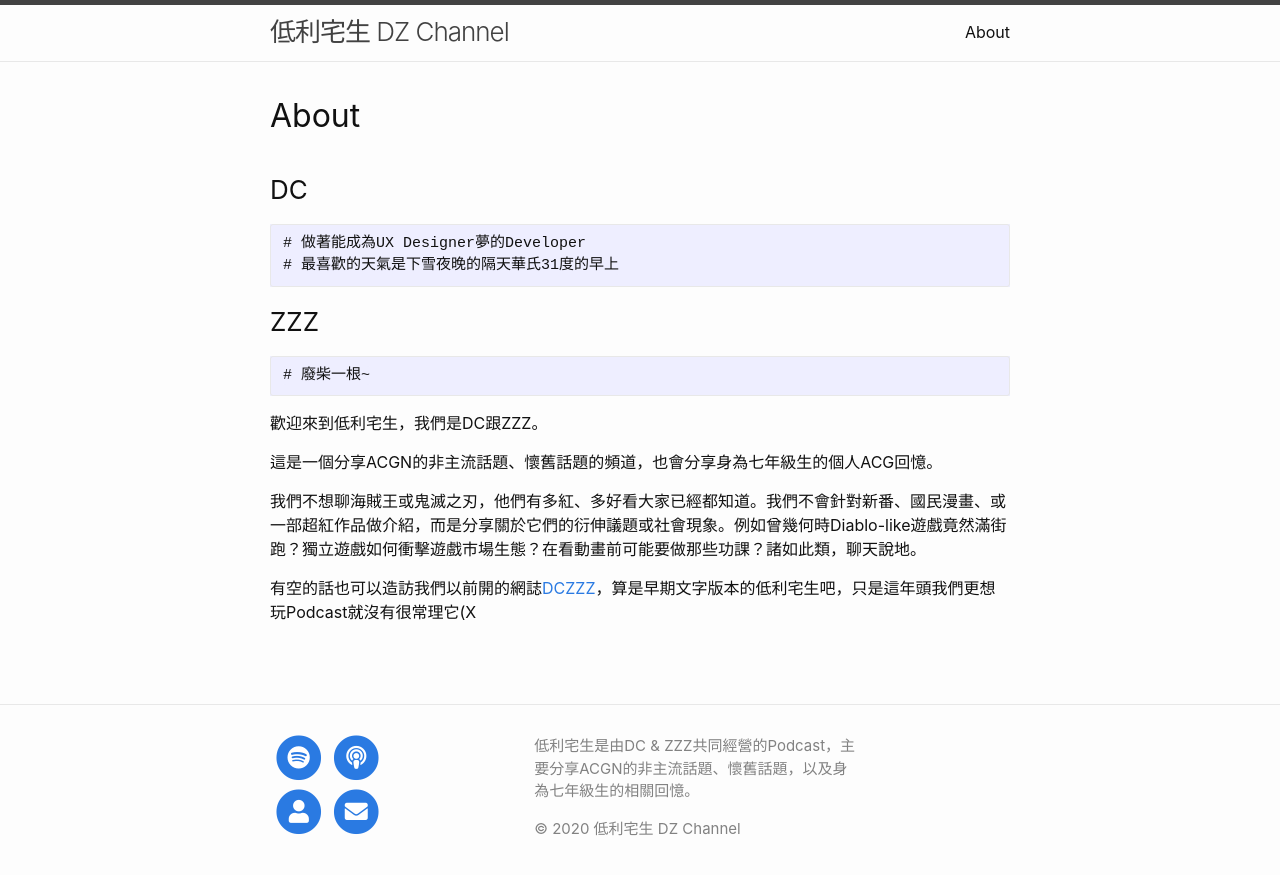
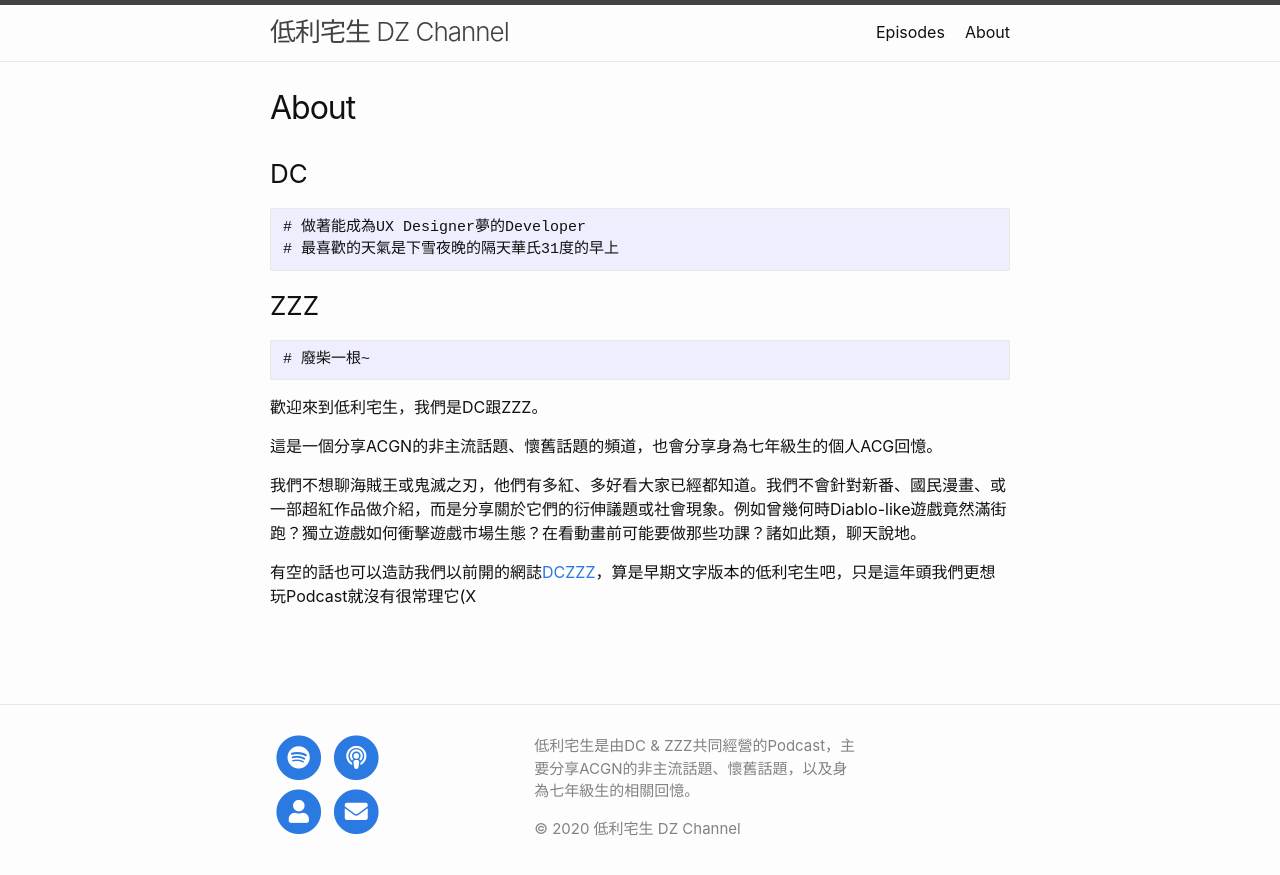
Before and after one commit to DCForce/dzchannel, a Jekyll site: the page built from about.md, in a window 1280 px wide. Shown: the top 875 px of the page. Built offline with Jekyll 4.4.1, drawn with Linux system fonts in a browser that asks for light colours.

Commit message:
update nav

```diff
--- a/_includes/header.html
+++ b/_includes/header.html
@@ -17,6 +17,7 @@
         </label>
 
         <div class="trigger">
+          <a class="page-link" href="{{ "/" | relative_url }}">Episodes</a>
           {%- for path in page_paths -%}
             {%- assign my_page = site.pages | where: "path", path | first -%}
             {%- if my_page.title -%}
--- a/_layouts/page.html
+++ b/_layouts/page.html
@@ -1,10 +1,10 @@
 ---
 layout: default
 ---
-<article class="post">
+<article class="post" itemscope itemtype="http://schema.org/BlogPosting">
 
   <header class="post-header">
-    <h1 class="page-heading">{{ page.title | escape }}</h1>
+    <h1 class="post-title p-name" itemprop="name headline">{{ page.title | escape }}</h1>
   </header>
 
   <div class="post-content">
--- a/_layouts/post.html
+++ b/_layouts/post.html
@@ -1,7 +1,7 @@
 ---
 layout: default
 ---
-<article class="post h-entry" itemscope itemtype="http://schema.org/BlogPosting">
+<article class="post" itemscope itemtype="http://schema.org/BlogPosting">
 
   <header class="post-header">
     <h1 class="post-title p-name" itemprop="name headline">{{ page.title | escape }}</h1>
```
